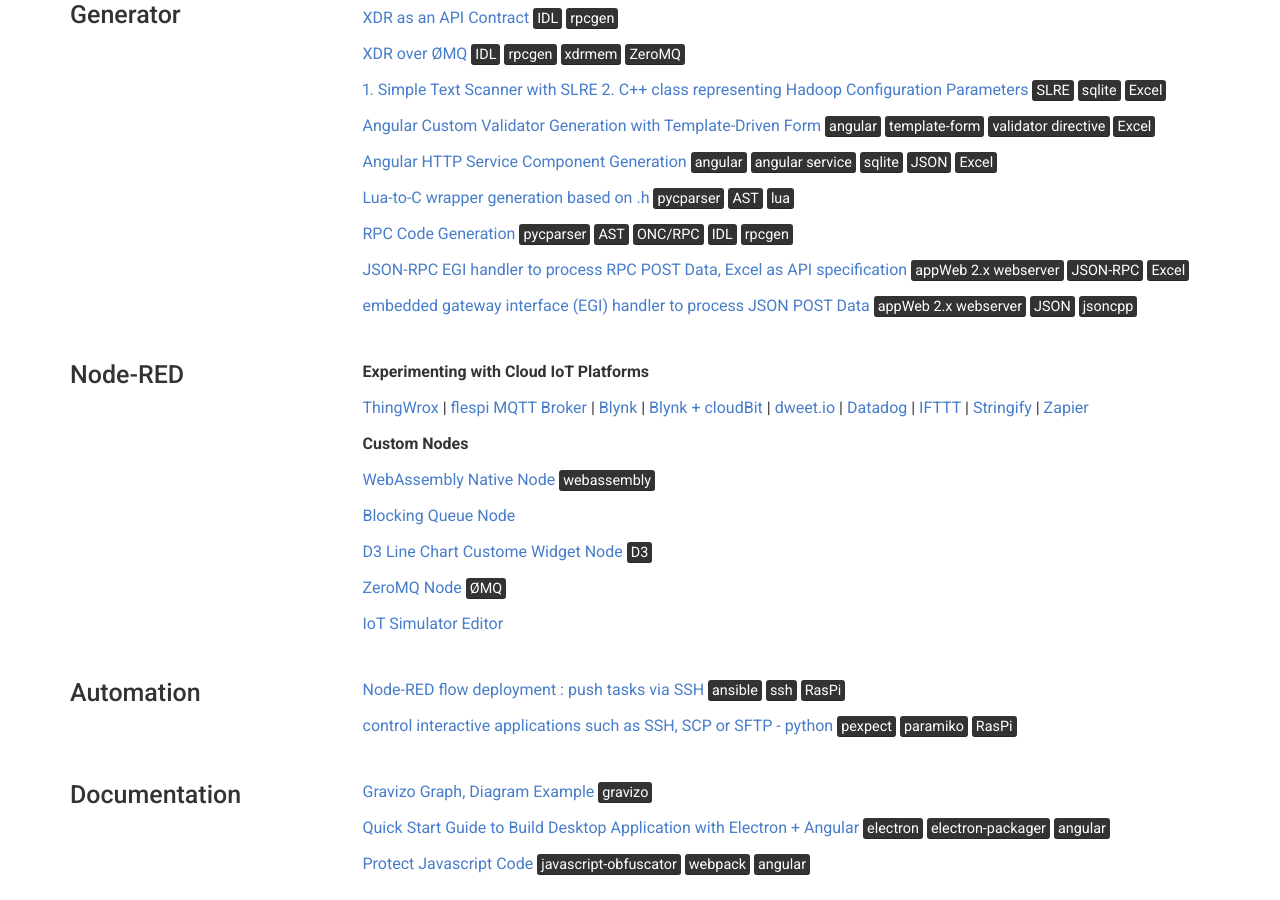
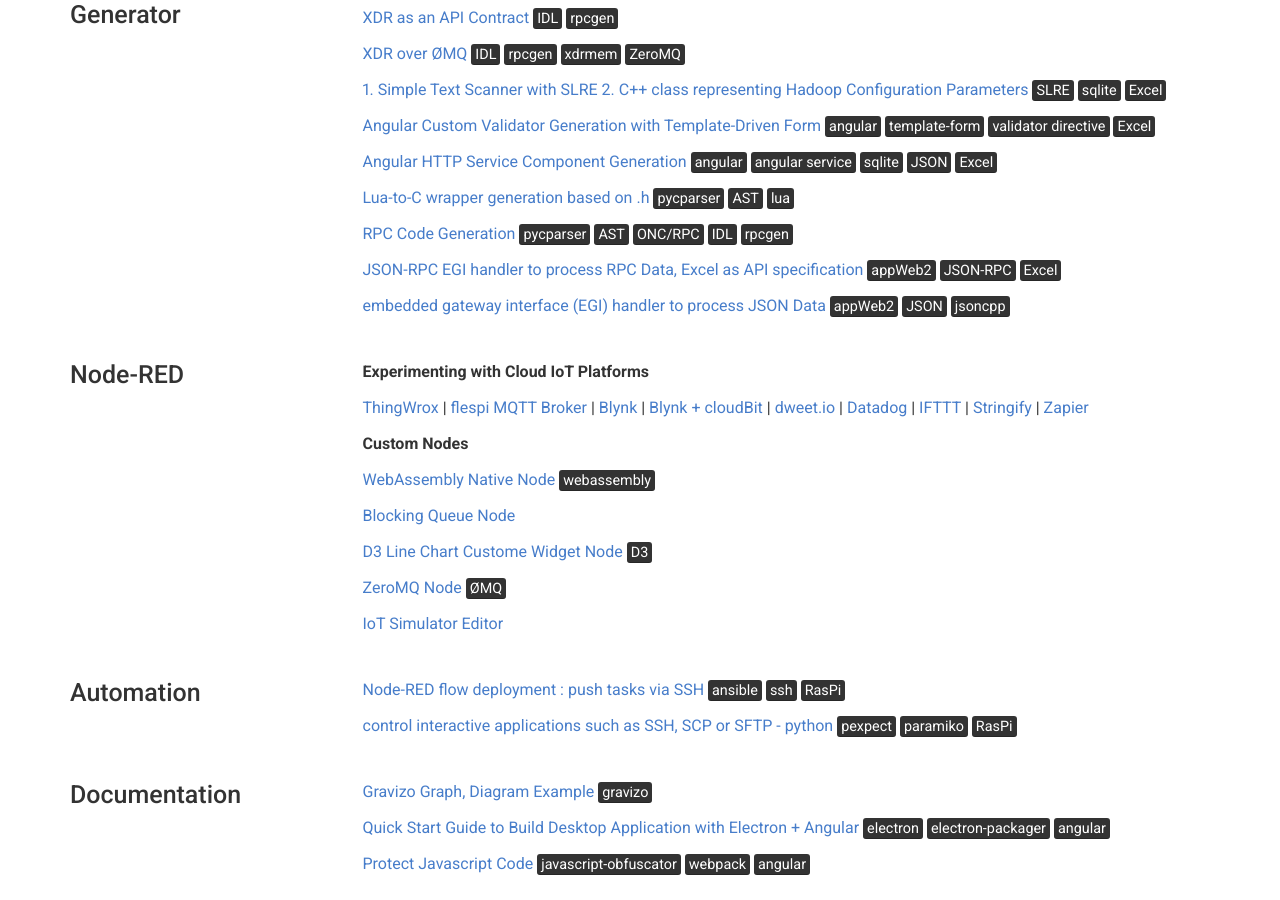
Before and after one commit to phyunsj/phyunsj.github.io, a Jekyll site: the page built from index.md, in a window 1280 px wide and 900 px high, scrolled down 1360 px. Built offline with Jekyll 4.4.1, drawn with Linux system fonts in a browser that asks for light colours.

Commit message:
Update projects.yml

```diff
--- a/_data/projects.yml
+++ b/_data/projects.yml
@@ -74,9 +74,9 @@
 
     [RPC Code Generation](https://github.com/phyunsj/oncrpc-api-design) <mark>pycparser</mark> <mark>AST</mark>  <mark>ONC/RPC</mark> <mark>IDL</mark>  <mark>rpcgen</mark>
 
-    [JSON-RPC EGI handler to process RPC POST Data, Excel as API specification](https://github.com/phyunsj/jsonrpc-embedded-cgi-handler) <mark>appWeb 2.x webserver</mark> <mark>JSON-RPC</mark> <mark>Excel</mark>
+    [JSON-RPC EGI handler to process RPC Data, Excel as API specification](https://github.com/phyunsj/jsonrpc-embedded-cgi-handler) <mark>appWeb2</mark> <mark>JSON-RPC</mark> <mark>Excel</mark>
 
-    [embedded gateway interface (EGI) handler to process JSON POST Data](https://github.com/phyunsj/embedded-webapp-jsonparser) <mark>appWeb 2.x webserver</mark> <mark>JSON</mark> <mark>jsoncpp</mark>
+    [embedded gateway interface (EGI) handler to process JSON Data](https://github.com/phyunsj/embedded-webapp-jsonparser) <mark>appWeb2</mark> <mark>JSON</mark> <mark>jsoncpp</mark>
 
 - name: Node-RED
   github: phyunsj
```
